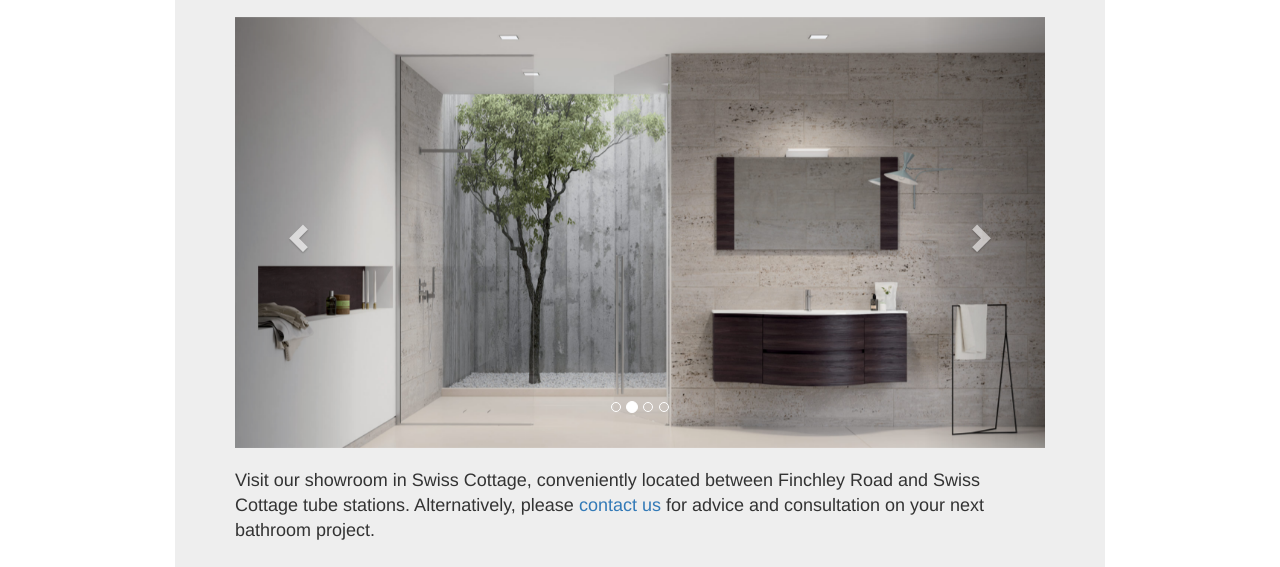
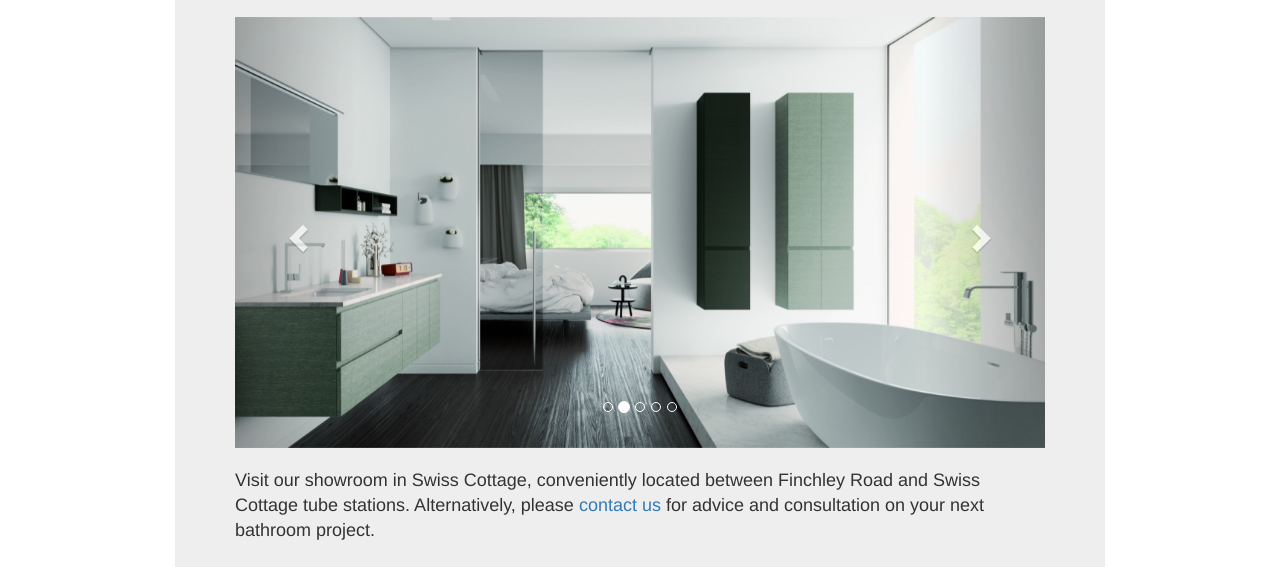
Before and after one commit to temelm/belsize-bathrooms, a website: page index.html in a window 1280 px wide. Shown: the part 178-745 px from the top of the page. Drawn offline with nearby package versions, Linux system fonts and the light colour scheme; some packages are replaced by stand-ins of ours; files that its build step writes are made by us from their sources.

Commit message:
Added the sale banner in the carousel

```diff
--- a/index.html
+++ b/index.html
@@ -50,9 +50,13 @@
               <li data-target="#carousel" data-slide-to="1"></li>
               <li data-target="#carousel" data-slide-to="2"></li>
               <li data-target="#carousel" data-slide-to="3"></li>
+              <li data-target="#carousel" data-slide-to="4"></li>
             </ol>
             <div class="carousel-inner" role="listbox">
               <div class="item active">
+                <img src="./img/bb-sale-oct-nov-2017.jpg" alt="Sale slide">
+              </div>
+              <div class="item">
                 <img src="./img/bb-0-2176x1158.jpg" alt="First slide">
               </div>
               <div class="item">
```
Also changed, not shown: img/bb-sale-oct-nov-2017.jpg (added).
